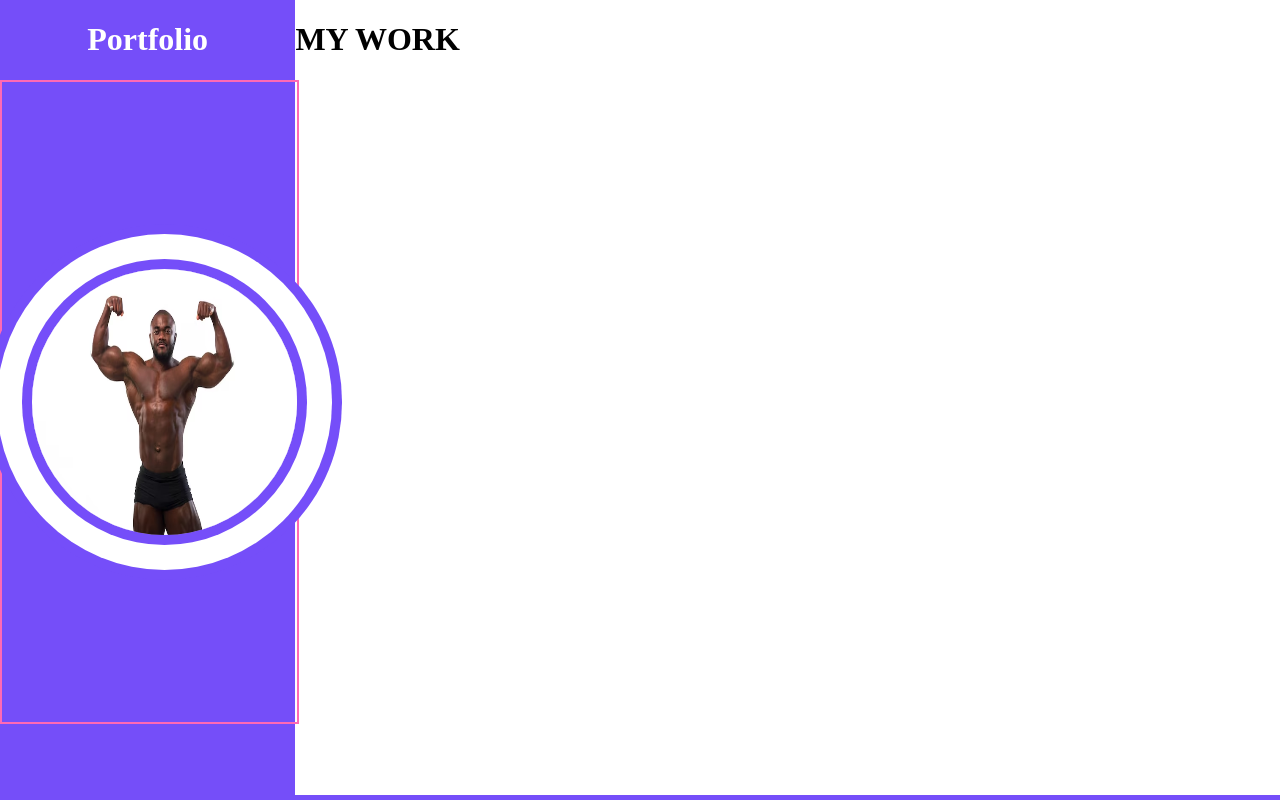
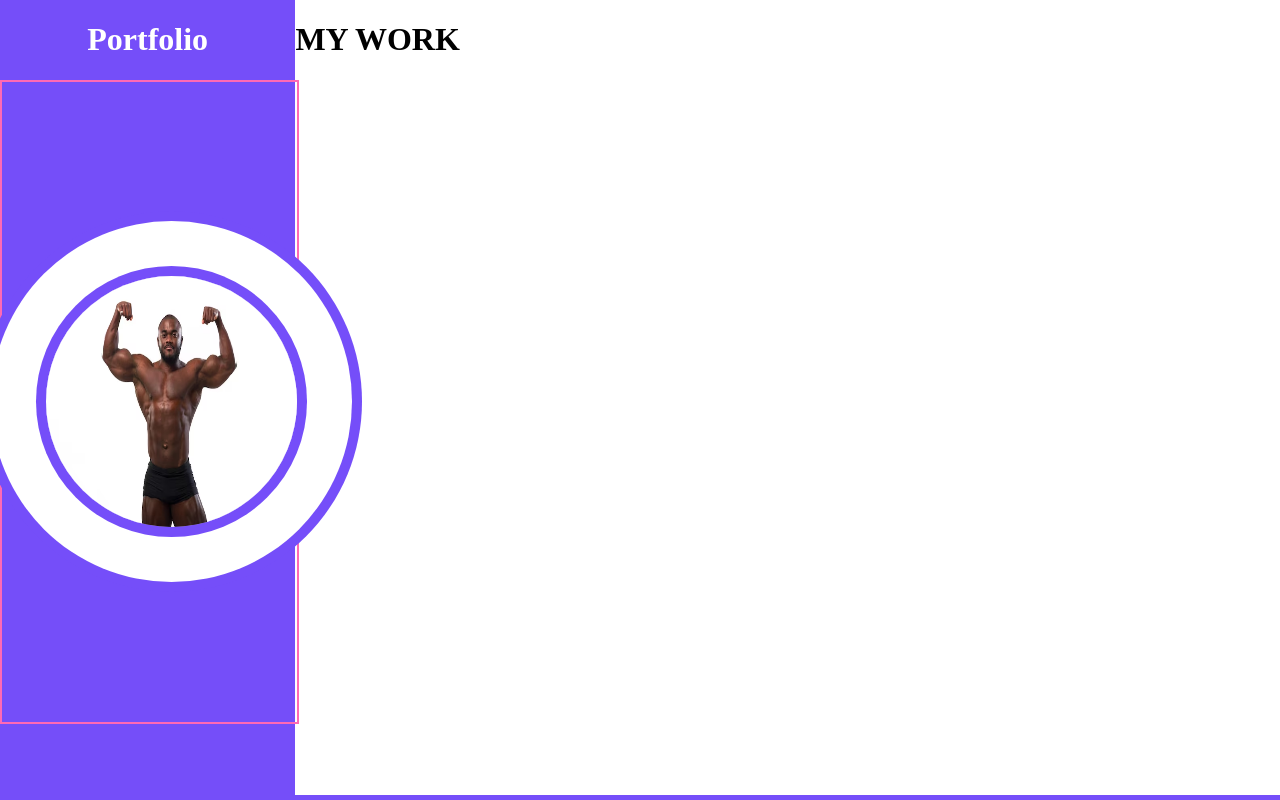
Before and after one commit to WizedWasTaken/noah-portfolio, a Vue app: page / in a window 1280 px wide. Built offline with nearby package versions, Linux system fonts and the light colour scheme.

Commit message:
Selfie redesign

```diff
--- a/src/components/FirstPage.vue
+++ b/src/components/FirstPage.vue
@@ -46,11 +46,11 @@
     justify-content: flex-end;
 
     img {
-      width: 90%;
+      width: 85%;
       aspect-ratio: 1 / 1;
       border-radius: 50%;
-      box-shadow: 0 0 0 10px $background-color, 0 0 0 35px $secondary-color,
-        0 0 0 45px $background-color;
+      box-shadow: 0 0 0 10px $background-color, 0 0 0 55px $secondary-color,
+        0 0 0 65px $background-color;
     }
   }
 }
```
